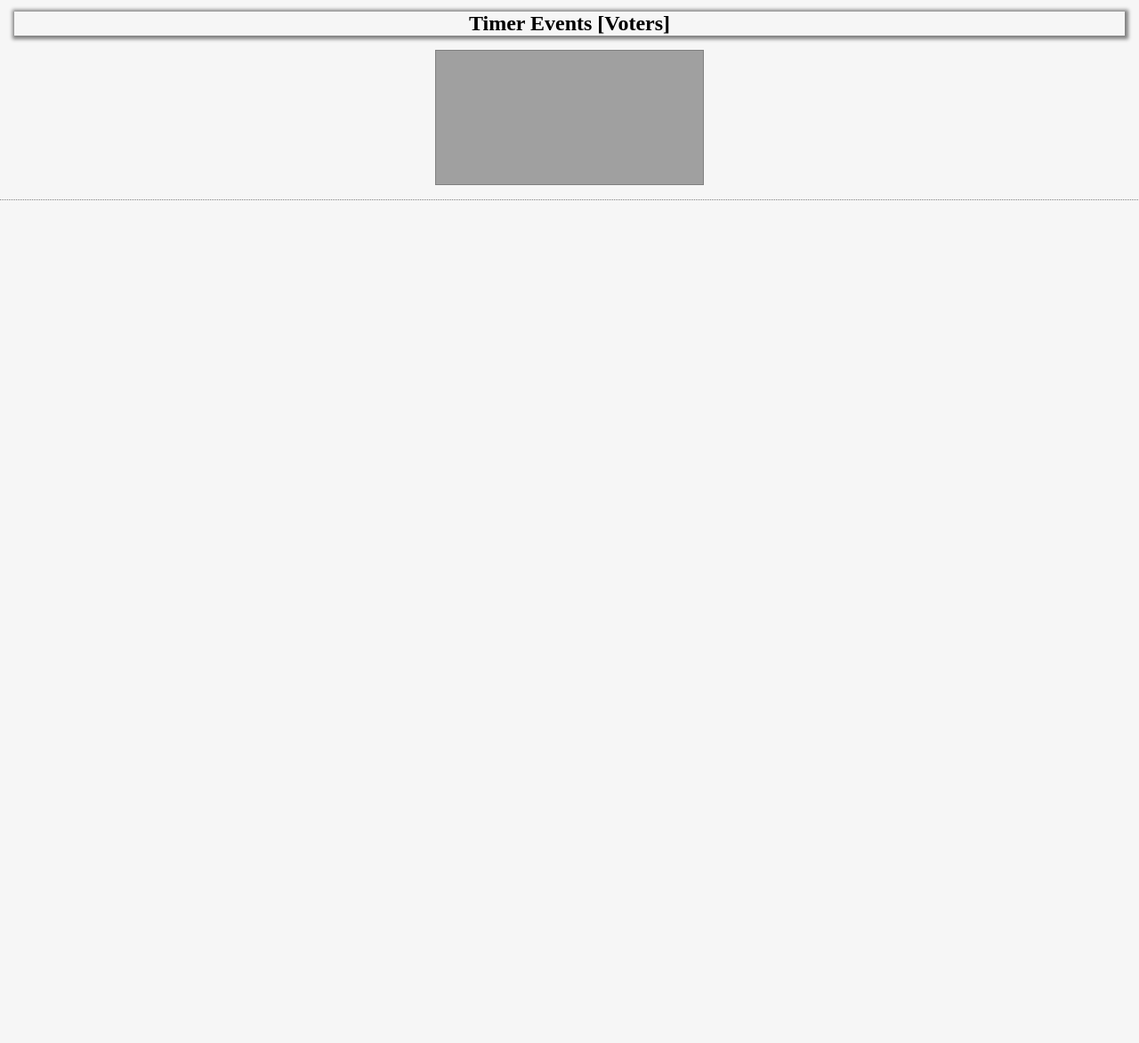
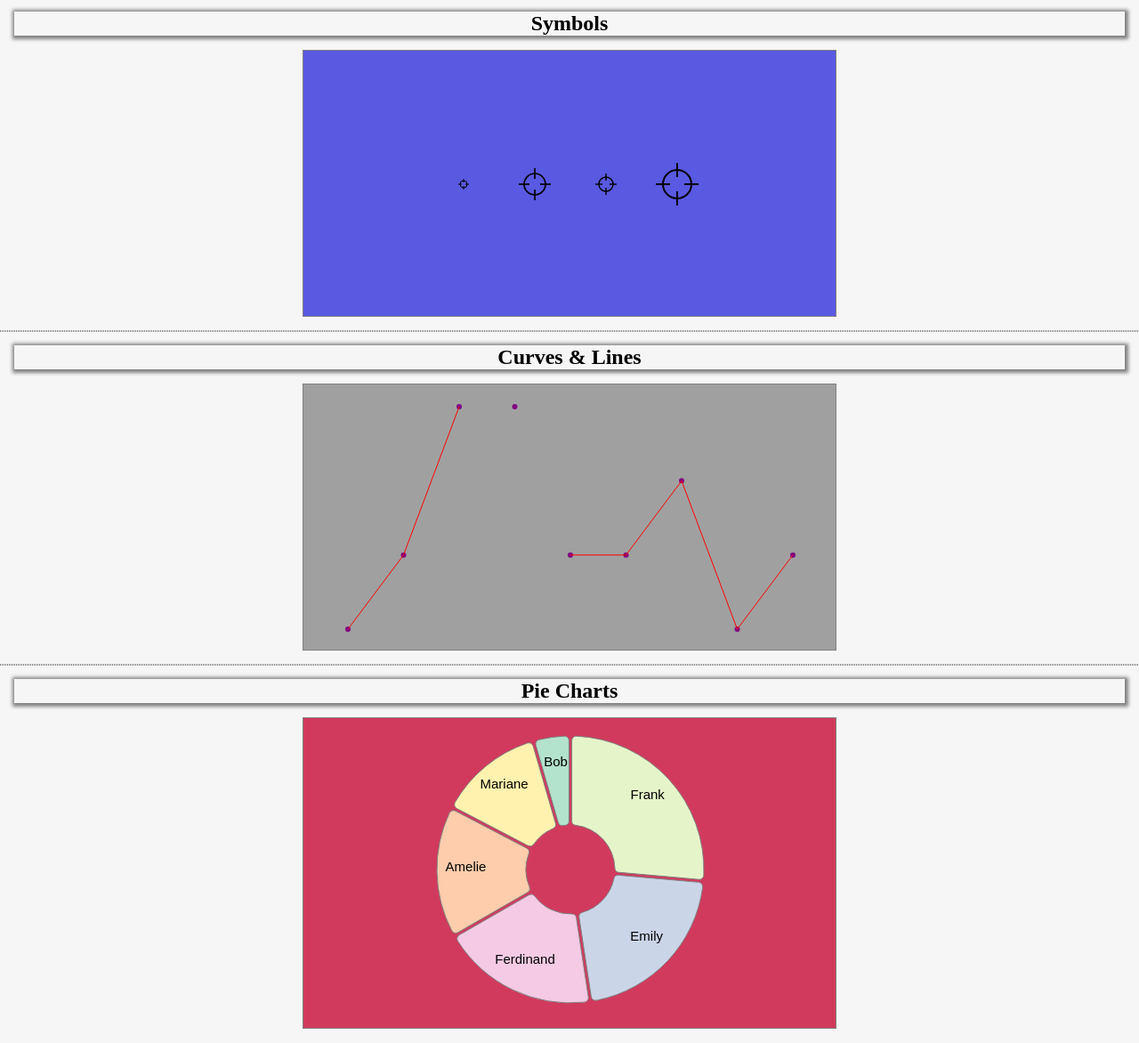
Before and after one commit to pulgamecanica/D3Examples, a plain HTML site: page Chapter05/generators_components_and_layouts.html in a window 1280 px wide. Shown: the part 64-1236 px from the top of the page at 89% size. Before the commit the page ends 800 px from the top, so only its background shows below. Drawn offline with nearby package versions, Linux system fonts and the light colour scheme.

Commit message:
[Chapter 05] Pie Chart HTML & JS

```diff
--- /dev/null
+++ b/Chapter05/curves_and_lines.js
@@ -0,0 +1,24 @@
+function makeLines() {
+  let data = [[1, 1], [2, 2], [3, 4], [4, 4], [5, 2], [6, 2], [7, 3], [8, 1], [9, 2]];
+
+  let scX = d3.scaleLinear().domain( d3.extent( data, d => d[0] ) ).range([50, WIDTH - 50]);
+  let scY = d3.scaleLinear().domain( d3.extent( data, d => d[1] ) ).range([HEIGHT - 25, 25]);
+
+  data = data.map( (d) => [scX(d[0]), scY(d[1])]);
+
+  let svg = d3.select("#curves_and_lines");
+
+  svg.append( "g" ).selectAll( "circle" )
+  	.data( data ).enter().append( "circle" ).attr( "r", "3" )
+  	.attr( "cx", d => d[0] ).attr( "cy", d => d[1] ).attr( "fill", "purple" )
+
+  let lineMkr = d3.line().defined( (d,i) => i == 3 ? false : true);
+
+  svg.append( "g" ).append( "path" )
+  	.attr( "d", lineMkr(data) )
+  	.attr( "fill", "none" ).attr( "stroke", "red" );
+}
+
+window.addEventListener("load", () => {
+  makeLines();
+});
--- a/Chapter05/generators_components_and_layouts.html
+++ b/Chapter05/generators_components_and_layouts.html
@@ -6,6 +6,9 @@
   <link rel="icon" type="image/x-icon" href="../assets/icon.ico">
   <script type="text/javascript" src="../d3.js"></script>
   <script type="text/javascript" src="../hide_menu.js"></script>
+  <script type="text/javascript" src="./symbols.js"></script>
+  <script type="text/javascript" src="./curves_and_lines.js"></script>
+  <script type="text/javascript" src="./pie_chart.js"></script>
   <link rel="stylesheet" href="../index.css">
   <link rel="stylesheet" href="https://cdnjs.cloudflare.com/ajax/libs/animate.css/4.1.1/animate.min.css"/>
 </head>
@@ -13,8 +16,26 @@
   <nav id="navbar"><a href="../Chapter04/events_interactivity_and_animation.html">prev</a><p>Generators Components and Layouts</p><a href="../Chapter05/">next</a></nav>
   <center><h1>Chapter 05</h1></center>
   <section>
-    <h1 class="title">Timer Events [Voters]</h1>
-    <svg class="svg1" id="voters"/>
+    <h1 class="title">Symbols</h1>
+    <svg class="svg3" id="symbols">
+      <defs>
+        <g id="crosshair">
+          <circle cy="0" cx="0" r="2" fill="none"/>
+          <line x1="-3" y1="0" x2="-1" y2="0"/>
+          <line x1="1" y1="0" x2="3" y2="0"/>
+          <line x1="0" y1="-1" x2="0" y2="-3"/>
+          <line x1="0" y1="1" x2="0" y2="3"/>
+        </g>
+      </defs>
+    </svg>
+  </section>
+  <section>
+    <h1 class="title">Curves & Lines</h1>
+    <svg class="svg1" id="curves_and_lines"/>
+  </section>
+  <section>
+    <h1 class="title">Pie Charts</h1>
+    <svg class="svg2" id="pie_chart"/>
   </section>
 </body>
 </html>
--- /dev/null
+++ b/Chapter05/pie_chart.js
@@ -0,0 +1,30 @@
+window.addEventListener("load", () => {
+  let svg = d3.select("#pie_chart");
+  svg.attr("height", 350);
+  let data = [
+    {name: "Bob", votes: 4},
+    {name: "Amelie", votes: 15},
+    {name: "Emily", votes: 20},
+    {name: "Ferdinand", votes: 18},
+    {name: "Frank", votes: 25},
+    {name: "Mariane", votes: 12},
+  ];
+
+  let pie = d3.pie().value( d=>d.votes ).padAngle( 0.02 )( data );
+
+  let arcMkr = d3.arc().innerRadius(50).outerRadius(150).cornerRadius(5)
+
+  let scX = d3.scaleOrdinal( d3.schemePastel2 ).domain( pie.map(d=>d.index) )
+
+  let g = svg.append( "g" ).attr( "transform", "translate(300, 170)");
+
+  g.selectAll("path").data( pie ).enter().append( "path" )
+    .attr( "d", arcMkr ).attr( "fill", d=>scX(d.index) ).attr( "stroke", "gray" );
+
+  g.selectAll("text").data( pie ).enter().append( "text" )
+    .text( d=>d.data.name )
+    .attr( "x", d=>arcMkr.innerRadius(85).centroid(d)[0] )
+    .attr( "y", d=>arcMkr.innerRadius(85).centroid(d)[1] )
+    .attr( "font-family", "sans-serif" ).attr("font-size", 15)
+    .attr( "text-anchor", "middle" )
+});
--- /dev/null
+++ b/Chapter05/symbols.js
@@ -0,0 +1,24 @@
+WIDTH=600
+HEIGHT=300
+
+
+function makeCrossHairs() {
+  let data = [[180, 1], [260, 3], [340, 2], [420, 4]];
+
+  d3.select("#symbols")
+    .selectAll( "use" ).data( data ).enter().append( "use" )
+    .attr( "href", "#crosshair" )
+    .attr( "transform", d => {
+      return "translate(" + d[0] + "," + HEIGHT / 2 + ") scale(" + 2*d[1] + ")"
+    })
+    .attr( "stroke", "black" )
+    .attr( "stroke-width", d=>0.5/Math.sqrt(d[1]) );
+}
+
+window.addEventListener("load", () => {
+  d3.selectAll("svg")
+      .attr( "width", WIDTH )
+      .attr( "height", HEIGHT )
+
+  makeCrossHairs();
+});
```
